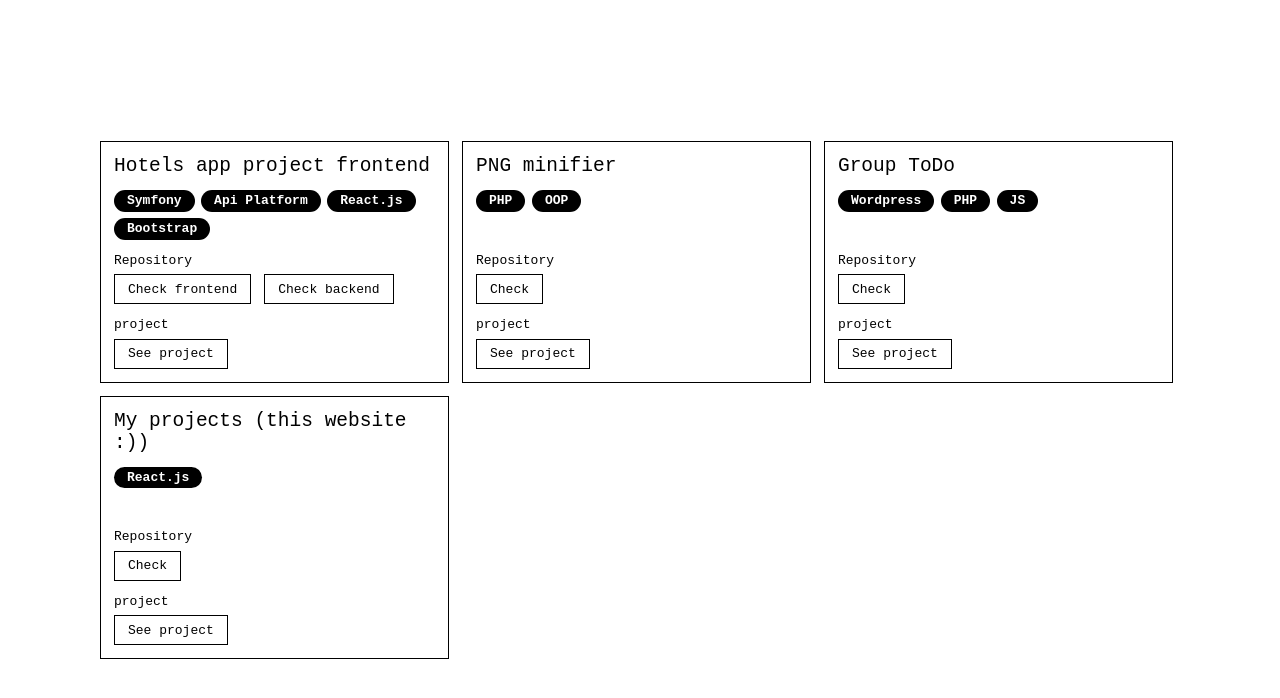
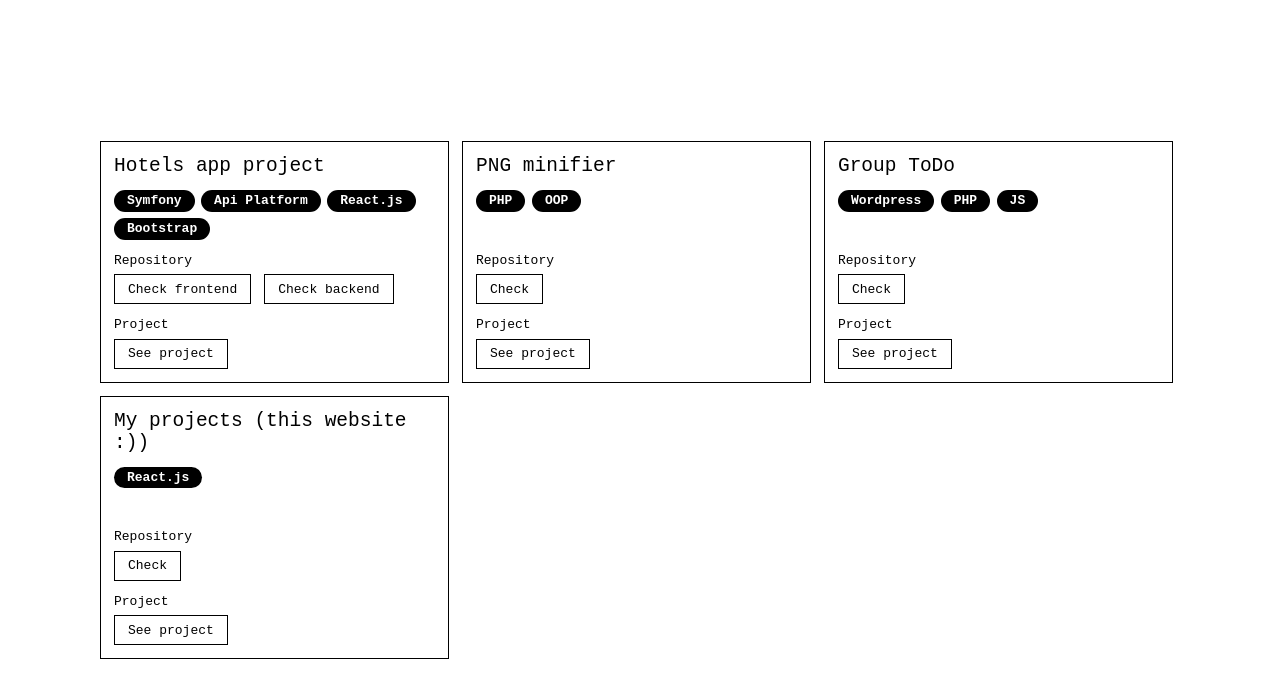
Before and after one commit to RPwoj/my-projects-website, a React (Create React App) app: page / in a window 1280 px wide. Shown: the top 698 px of the page. Built offline with nearby package versions, Linux system fonts and the light colour scheme.

Commit message:
refactor: changed project name, all card sections names starts from capital letter

```diff
--- a/src/components/ProjectList.js
+++ b/src/components/ProjectList.js
@@ -19,12 +19,12 @@ function ProjectList() {
         },[])
 
     return (
-    <div className="projects-list">
-        <ProjectListEl projectName="Hotels app project frontend" projectUrl="https://hotels.ytq.pl" projectRepositoryUrls={{"repository-frontend":"https://github.com/RPwoj/hotels-app-front", "repository-backend":"https://github.com/RPwoj/hotels-api"}} projectTechStack={['Symfony', 'Api Platform', 'React.js','Bootstrap']} />
-        <ProjectListEl projectName="PNG minifier" projectUrl="https://minifier.ytq.pl/" projectRepositoryUrls={{"repository":"https://github.com/RPwoj/image-minifier"}} projectTechStack={['PHP','OOP']} />
-        <ProjectListEl projectName="Group ToDo" projectUrl="https://todo.ytq.pl/" projectRepositoryUrls={{"repository":"https://github.com/RPwoj/wp-todo"}} projectTechStack={['Wordpress', 'PHP', 'JS']} />
-        <ProjectListEl projectName="My projects (this website :))" projectUrl="https://ytq.pl/" projectRepositoryUrls={{"repository":"https://github.com/RPwoj/my-projects-website"}} projectTechStack={['React.js']} />
-    </div>
+        <div className="projects-list">
+            <ProjectListEl projectName="Hotels app project" projectUrl="https://hotels.ytq.pl" projectRepositoryUrls={{"repository-frontend":"https://github.com/RPwoj/hotels-app-front", "repository-backend":"https://github.com/RPwoj/hotels-api"}} projectTechStack={['Symfony', 'Api Platform', 'React.js','Bootstrap']} />
+            <ProjectListEl projectName="PNG minifier" projectUrl="https://minifier.ytq.pl/" projectRepositoryUrls={{"repository":"https://github.com/RPwoj/image-minifier"}} projectTechStack={['PHP','OOP']} />
+            <ProjectListEl projectName="Group ToDo" projectUrl="https://todo.ytq.pl/" projectRepositoryUrls={{"repository":"https://github.com/RPwoj/wp-todo"}} projectTechStack={['Wordpress', 'PHP', 'JS']} />
+            <ProjectListEl projectName="My projects (this website :))" projectUrl="https://ytq.pl/" projectRepositoryUrls={{"repository":"https://github.com/RPwoj/my-projects-website"}} projectTechStack={['React.js']} />
+        </div>
     )
 }
 
--- a/src/components/ProjectListEl.js
+++ b/src/components/ProjectListEl.js
@@ -30,7 +30,7 @@ function ProjectListEl(props) {
                     </div>
                 </div>
                 <div className="project-urls-holder">
-                    <p className="urls-holder-name">project</p>
+                    <p className="urls-holder-name">Project</p>
                     <div className="buttons-holder">
                         <ButtonLink url={props.projectUrl} linkType='project' text="See project" />
                     </div>
```
